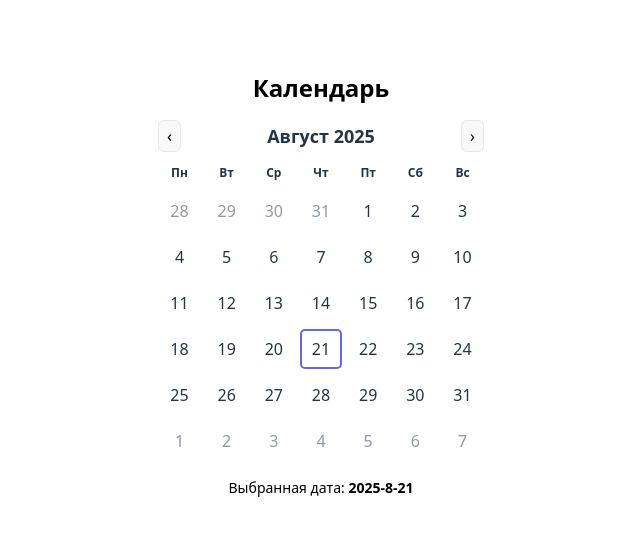
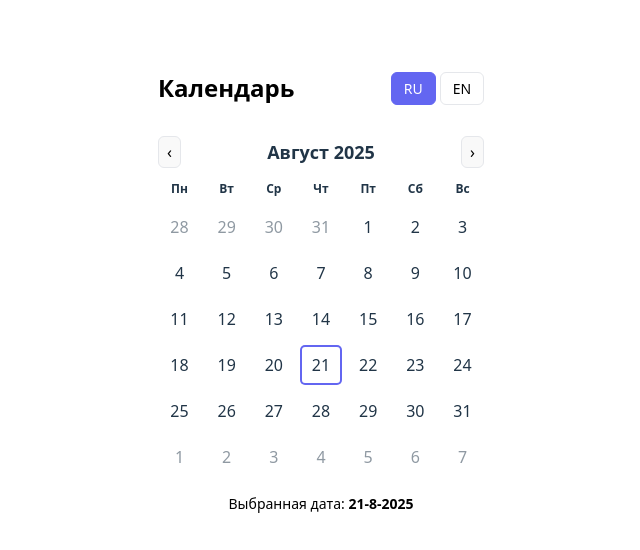
Before and after one commit to Neverbyy/calendar, a Vue app: page / in a window 1280 px wide. Shown: the top 550 px of the page, without its empty margins (343-983 px from the left). Built offline with nearby package versions, Linux system fonts and the light colour scheme.

Commit message:
added: locale selection functionality

```diff
--- a/src/App.vue
+++ b/src/App.vue
@@ -3,18 +3,40 @@ import { ref } from 'vue'
 import Calendar from './components/Calendar.vue'
 
 const selectedDate = ref('')
+const locale = ref('ru')
 
 const handleSelect = (date) => {
 	selectedDate.value = date
 }
 
+const handleLocaleChange = (newLocale) => {
+	locale.value = newLocale
+}
 </script>
 
 <template>
 	<div class="page">
 		<div class="page__container">
-			<h1 class="page__title">Календарь</h1>
-			<Calendar @select="handleSelect" />
+			<div class="page__header">
+				<h1 class="page__title">Календарь</h1>
+				<div class="page__locale">
+					<button
+						class="page__localeBtn"
+						:class="{ 'page__localeBtn--active': locale === 'ru' }"
+						@click="handleLocaleChange('ru')"
+					>
+						RU
+					</button>
+					<button
+						class="page__localeBtn"
+						:class="{ 'page__localeBtn--active': locale === 'en' }"
+						@click="handleLocaleChange('en')"
+					>
+						EN
+					</button>
+				</div>
+			</div>
+			<Calendar :locale="locale" @select="handleSelect" />
 			<div class="page__selected">
 				<p class="page__selectedText">Выбранная дата: <span class="page__selectedValue">{{ selectedDate }}</span></p>
 			</div>
@@ -36,12 +58,44 @@ const handleSelect = (date) => {
 		max-width: 640px;
 	}
 
+	&__header {
+		display: flex;
+		align-items: center;
+		justify-content: space-between;
+		margin-bottom: 16px;
+	}
+
 	&__title {
 		font-size: 24px;
 		line-height: 32px;
 		font-weight: 700;
-		margin-bottom: 16px;
 		color: #000;
+	}
+
+	&__locale {
+		display: flex;
+		gap: 4px;
+	}
+
+	&__localeBtn {
+		padding: 6px 12px;
+		border: 1px solid #e5e7eb;
+		border-radius: 6px;
+		background: transparent;
+		cursor: pointer;
+		font-size: 14px;
+		font-weight: 500;
+		transition: all .15s ease-in-out;
+
+		&:hover {
+			border-color: #6366f1;
+		}
+
+		&--active {
+			background-color: #6366f1;
+			color: white;
+			border-color: #6366f1;
+		}
 	}
 
 	&__selected {
--- a/src/components/Calendar.vue
+++ b/src/components/Calendar.vue
@@ -5,6 +5,11 @@ const props = defineProps({
 	date: {
 		type: String,
 		default: '',
+	},
+	locale: {
+		type: String,
+		default: 'ru',
+		validator: (value) => ['ru', 'en'].includes(value),
 	},
 })
 
@@ -14,16 +19,37 @@ const today = new Date()
 const currentMonth = ref(today.getMonth())
 const currentYear = ref(today.getFullYear())
 
-const monthNames = [
+const locales = {
+	ru: {
+		months: [
 			'Январь', 'Февраль', 'Март', 'Апрель', 'Май', 'Июнь',
 			'Июль', 'Август', 'Сентябрь', 'Октябрь', 'Ноябрь', 'Декабрь',
-]
+		],
+		weekDays: ['Пн', 'Вт', 'Ср', 'Чт', 'Пт', 'Сб', 'Вс'],
+		navLabels: {
+			prev: 'Предыдущий месяц',
+			next: 'Следующий месяц',
+		},
+	},
+	en: {
+		months: [
+			'January', 'February', 'March', 'April', 'May', 'June',
+			'July', 'August', 'September', 'October', 'November', 'December',
+		],
+		weekDays: ['Mon', 'Tue', 'Wed', 'Thu', 'Fri', 'Sat', 'Sun'],
+		navLabels: {
+			prev: 'Previous month',
+			next: 'Next month',
+		},
+	},
+}
 
-const weekDayNames = ['Пн', 'Вт', 'Ср', 'Чт', 'Пт', 'Сб', 'Вс']
+const currentLocale = computed(() => locales[props.locale] || locales.ru)
 
-const Title = computed(() => `${monthNames[currentMonth.value]} ${currentYear.value}`)
+const Title = computed(() => `${currentLocale.value.months[currentMonth.value]} ${currentYear.value}`)
 
-const formatDate = (date) => `${date.getFullYear()}-${(date.getMonth() + 1)}-${(date.getDate())}`
+const formatDate = (date) => `${(date.getDate())}-${(date.getMonth() + 1)}-${date.getFullYear()}`
+
 const selectedDate = ref(props.date || new Date(today.getFullYear(), today.getMonth(), today.getDate()))
 
 const calendarDays = computed(() => {
@@ -58,7 +84,6 @@ const handlePrevMonth = () => {
 	if (currentMonth.value === 0) {
 		currentMonth.value = 11
 		currentYear.value -= 1
-
 		return
 	}
 	currentMonth.value -= 1
@@ -68,7 +93,6 @@ const handleNextMonth = () => {
 	if (currentMonth.value === 11) {
 		currentMonth.value = 0
 		currentYear.value += 1
-
 		return
 	}
 	currentMonth.value += 1
@@ -96,7 +120,7 @@ onMounted(() => {
 		<div class="calendar__nav">
 			<button
 				class="calendar__navBtn"
-				aria-label="Предыдущий месяц"
+				:aria-label="currentLocale.navLabels.prev"
 				@click="handlePrevMonth"
 			>
 				‹
@@ -104,7 +128,7 @@ onMounted(() => {
 			<div class="calendar__title"> {{ Title }}</div>
 			<button
 				class="calendar__navBtn"
-				aria-label="Следующий месяц"
+				:aria-label="currentLocale.navLabels.next"
 				@click="handleNextMonth"
 			>
 				›
@@ -112,7 +136,7 @@ onMounted(() => {
 		</div>
 
 		<div class="calendar__week">
-			<div v-for="d in weekDayNames" :key="d" class="calendar__weekDay">
+			<div v-for="d in currentLocale.weekDays" :key="d" class="calendar__weekDay">
 				{{ d }}
 			</div>
 		</div>
```
Lines whose indentation alone changed are shown as unchanged.
